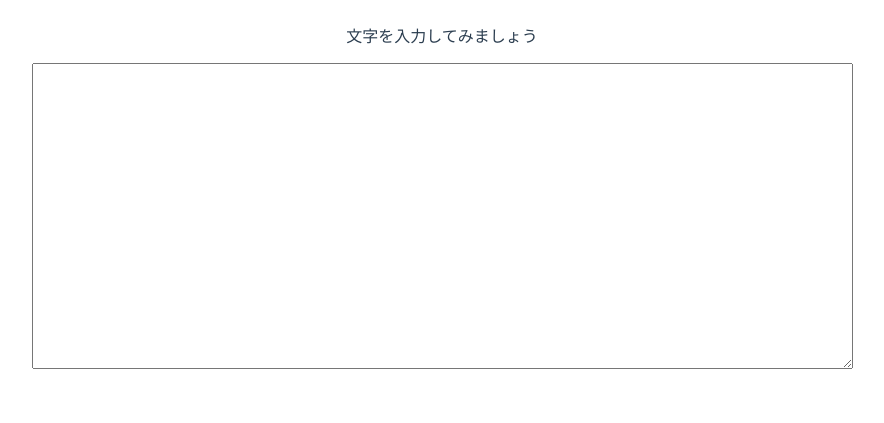
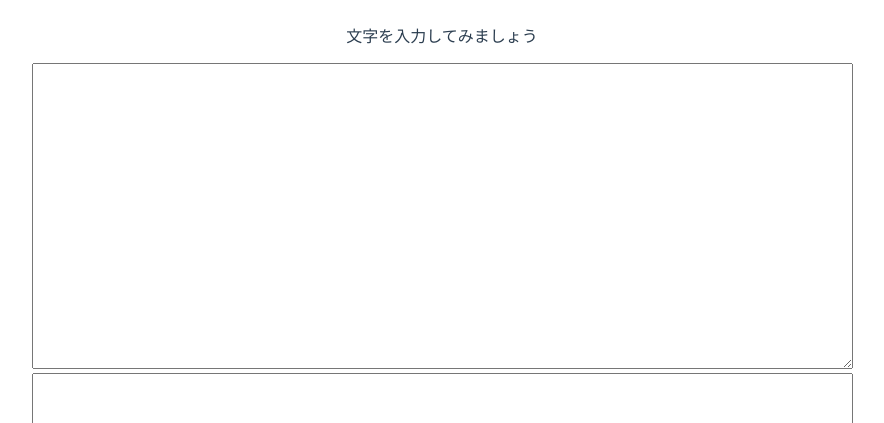
Before and after one commit to busroutemap/privateTextTool, a Vue app: page / in a window 1280 px wide. Shown: the part 316-739 px from the top of the page, without its empty margins (198-1082 px from the left). Built offline with nearby package versions, Linux system fonts and the light colour scheme.

Commit message:
textareaの整備と内部処理の修正

```diff
--- a/src/components/InputText.vue
+++ b/src/components/InputText.vue
@@ -1,20 +1,33 @@
 <template>
     <div>
-        <h2>{{ test.value }}</h2>
+        <h2
+        v-text="test.value"
+        />
         <p>{{ messageTwo }}</p>
-        <form>
-            <textarea
-            v-model="text.input"
-            cols="100"
-            rows="20"
-            />
-        </form>
+        <div>
+            <form>
+                <textarea
+                v-model="input.text"
+                :cols="setting.tacols"
+                :rows="setting.tarows"
+                />
+            </form>
+            <form>
+                <textarea
+                v-model="output.text"
+                :cols="setting.tacols"
+                :rows="setting.tarows"
+                readonly
+                />
+            </form>
+        </div>
     </div>
 </template>
 
 <script lang="ts">
 import Vue from 'vue'
 import { defineComponent, reactive, ref, computed } from "@vue/composition-api";
+import { convert } from './convert'
 
 type Props = {
     t1: string;
@@ -32,18 +45,22 @@ export default defineComponent({
         const test = ref({
             value:"お試しサンプル"
         });
-        const text = reactive({
-            input:"",
-            output:computed(()=>{
-                // あとから色々追加する
-                // モジュール分割とか？
-                return ""
-            })
-        })
+        const input = reactive({
+            text:"",
+        });
+        const output = reactive({
+            text:"",
+        });
+        const setting = ref({
+            tarows:20,
+            tacols:100
+        });
         const messageTwo = ref<string>(props.t1);
-        return{
+        return {
             test,
-            text,
+            input,
+            output,
+            setting,
             messageTwo
         }
     }
--- /dev/null
+++ b/src/components/convert.ts
@@ -0,0 +1,4 @@
+
+const convert = 54;
+
+export { convert };
```
